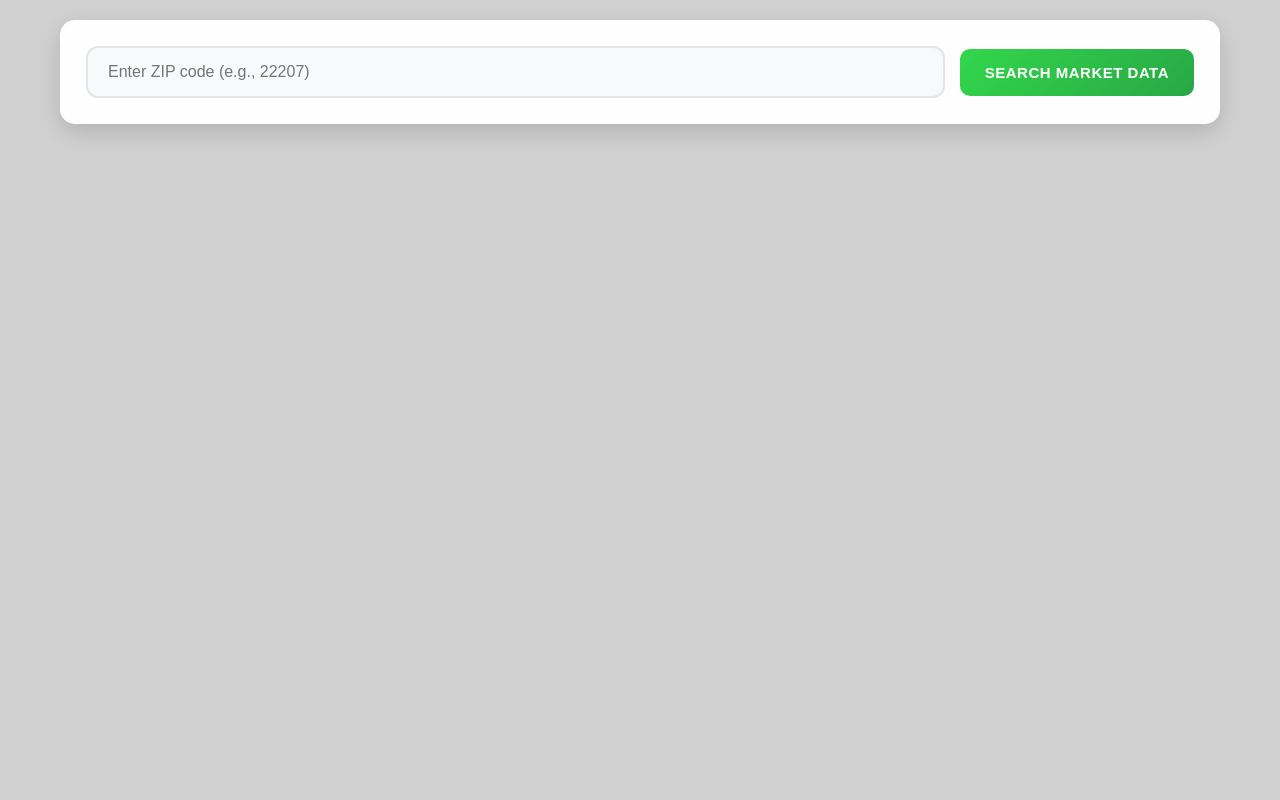
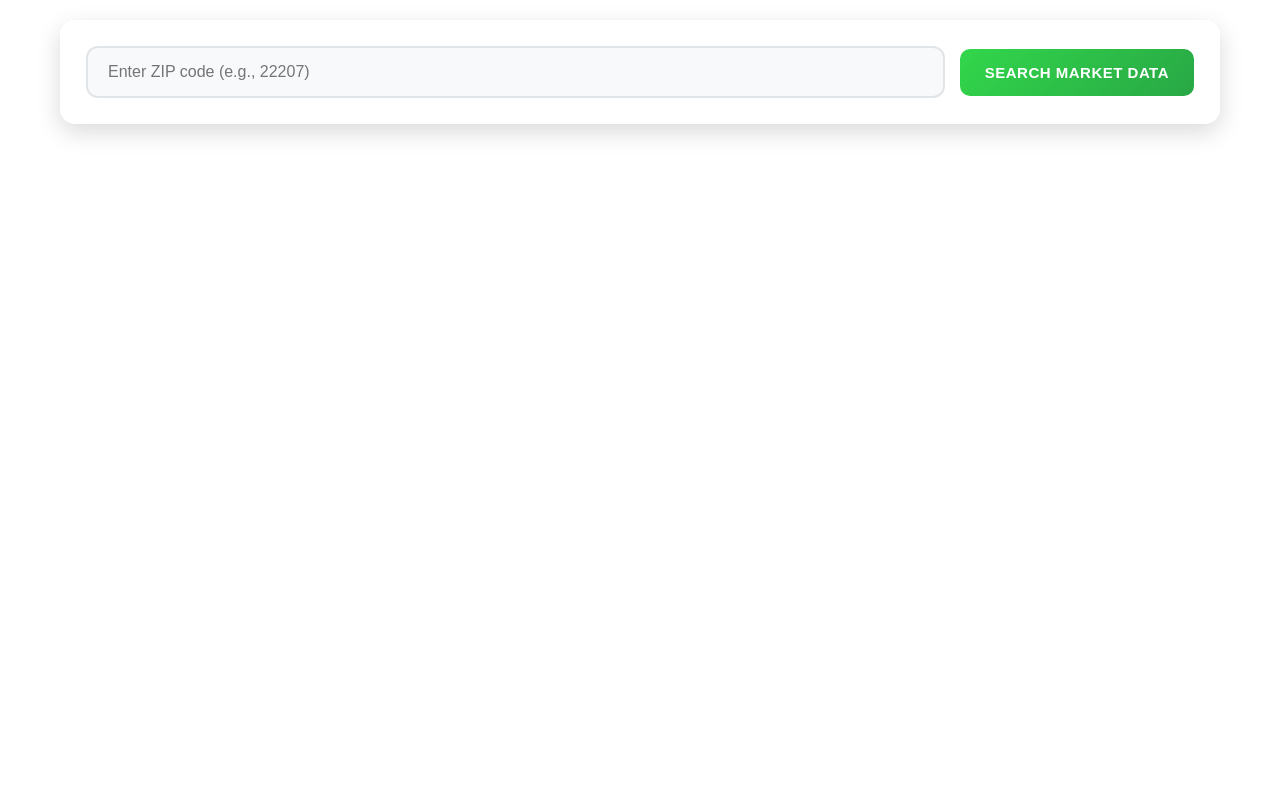
Before and after one commit to valdoramakuela/realestatemarkets, a Flask app: page / in a window 1280 px wide. Run offline with Flask 3, Linux system fonts and the light colour scheme.

Commit message:
Update index.html

```diff
--- a/templates/index.html
+++ b/templates/index.html
@@ -14,7 +14,7 @@
 
         body {
             font-family: 'Inter', -apple-system, BlinkMacSystemFont, 'Segoe UI', Roboto, sans-serif;
-            background: #d1d1d1;
+            background: #FFFFFF;
             min-height: 100vh;
             color: #333;
             line-height: 1.6;
```
